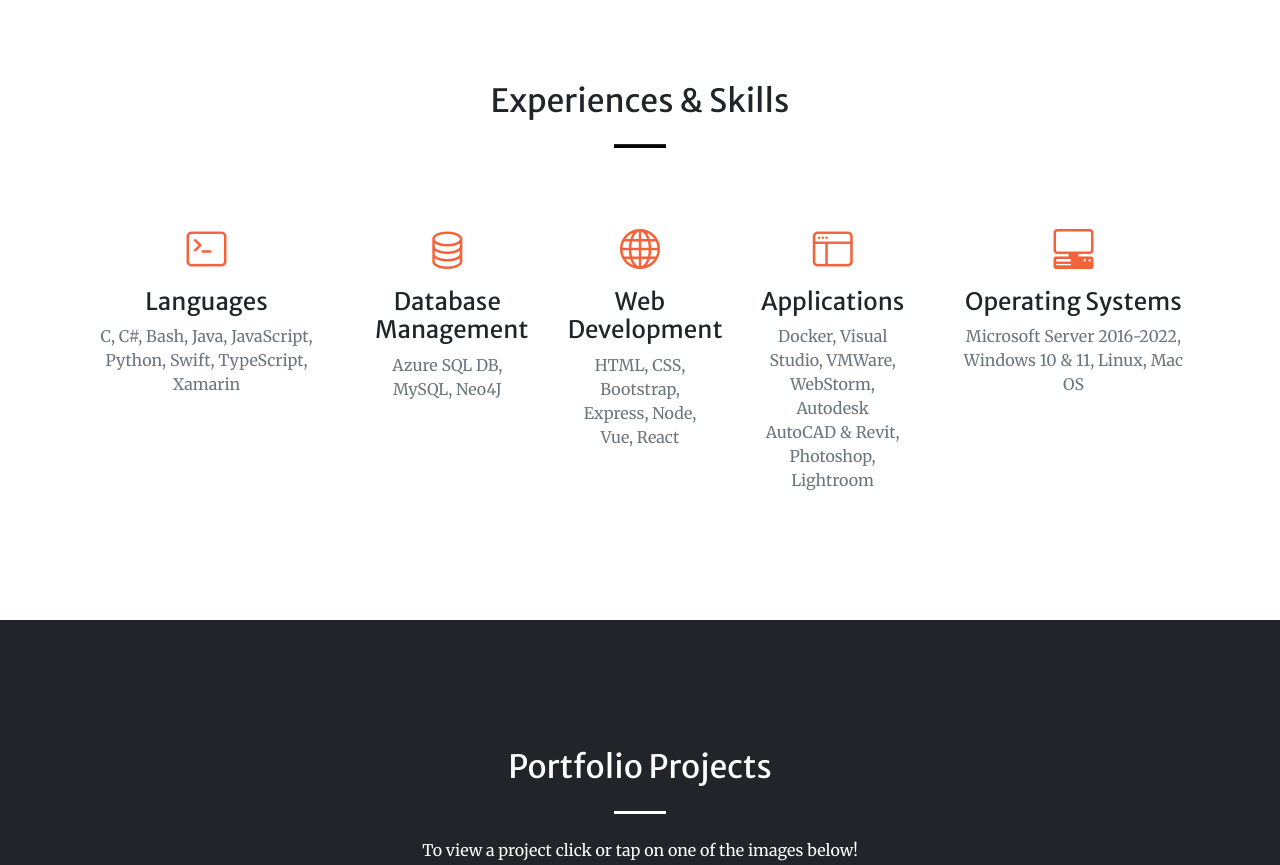
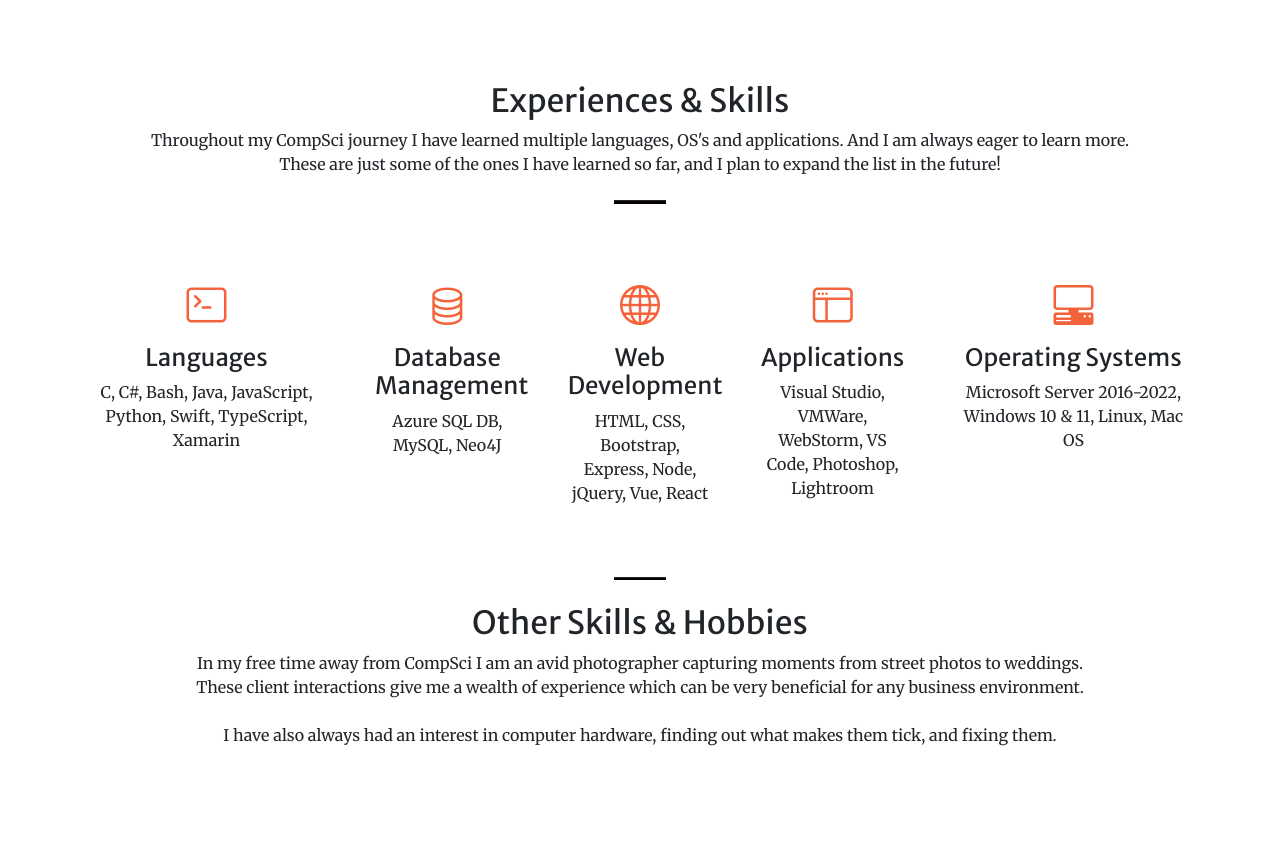
Before and after one commit to McWheeling/portfolio, a website: page index.html in a window 1280 px wide. Shown: the part 1300-2165 px from the top of the page. Drawn offline with nearby package versions, Linux system fonts and the light colour scheme; some packages are replaced by stand-ins of ours; a script that the page names is missing.

Commit message:
Add files via upload
Bug fixes and content changes

```diff
--- a/index.html
+++ b/index.html
@@ -83,13 +83,20 @@
         <section class="page-section" id="experiences">
             <div class="container px-4 px-lg-3">
                 <h2 class="text-center mt-0">Experiences & Skills</h2>
+                <div class="col-lg-12 text-center">
+                    <p class="text-dark-75 mb-4">
+                        Throughout my CompSci journey I have learned multiple languages, OS's and applications. And I am always eager to learn more.
+                        <br/>
+                        These are just some of the ones I have learned so far, and I plan to expand the list in the future!
+                    </p>
+                </div>
                 <hr class="divider" />
                 <div class="row gx-4 gx-lg-5">
                     <div class="col-lg-3 col-md-6 text-center">
                         <div class="mt-5">
                             <div class="mb-2"><i class="bi bi-terminal fs-1 text-primary"></i></div>
                             <h3 class="h4 mb-2">Languages</h3>
-                            <p class="text-muted mb-0">
+                            <p class="text-dark mb-4">
                                 C, C#, Bash, Java, JavaScript, Python, Swift, TypeScript, Xamarin
                             </p>
                         </div>
@@ -98,7 +105,7 @@
                         <div class="mt-5">
                             <div class="mb-2"><i class="bi bi-database fs-1 text-primary"></i></div>
                             <h3 class="h4 mb-2">Database Management</h3>
-                            <p class="text-muted mb-0">
+                            <p class="text-dark mb-4">
                                 Azure SQL DB, MySQL, Neo4J
                             </p>
                         </div>
@@ -107,8 +114,8 @@
                         <div class="mt-5">
                             <div class="mb-2"><i class="bi-globe fs-1 text-primary"></i></div>
                             <h3 class="h4 mb-2">Web Development</h3>
-                            <p class="text-muted mb-0">
-                                HTML, CSS, Bootstrap, Express, Node, Vue, React
+                            <p class="text-dark mb-4">
+                                HTML, CSS, Bootstrap, Express, Node, jQuery, Vue, React
                             </p>
                         </div>
                     </div>
@@ -116,21 +123,33 @@
                         <div class="mt-5">
                             <div class="mb-2"><i class="bi bi-window-sidebar fs-1 text-primary"></i></div>
                             <h3 class="h4 mb-2">Applications</h3>
-                            <p class="text-muted mb-0">
-                                Docker, Visual Studio, VMWare, WebStorm, Autodesk AutoCAD & Revit, Photoshop, Lightroom
+                            <p class="text-dark mb-4">
+                                Visual Studio, VMWare, WebStorm, VS Code, Photoshop, Lightroom
                             </p>
                         </div>
                     </div>
-
                     <div class="col-lg-3 col-md-6 text-center">
                         <div class="mt-5">
                             <div class="mb-2"><i class="bi bi-pc-display-horizontal fs-1 text-primary"></i></div>
                             <h3 class="h4 mb-2">Operating Systems</h3>
-                            <p class="text-muted mb-0">
+                            <p class="text-dark mb-4">
                                 Microsoft Server 2016-2022, Windows 10 & 11, Linux, Mac OS
                             </p>
                         </div>
                     </div>
+                </div>
+                <br/>
+                <hr class="divider" />
+                <h2 class="text-center mt-0">Other Skills & Hobbies</h2>
+                <div class="col-lg-12 text-center">
+                    <p class="text-dark-75 mb-4">
+                        In my free time away from CompSci I am an avid photographer capturing moments from street photos to weddings.
+                        <br/>
+                        These client interactions give me a wealth of experience which can be very beneficial for any business environment.
+                        <br/>
+                        <br/>
+                        I have also always had an interest in computer hardware, finding out what makes them tick, and fixing them.
+                    </p>
                 </div>
             </div>
         </section>
@@ -141,9 +160,7 @@
             <div class="container px-4 px-lg-5 text-center">
                 <h2 class="mb-2">Portfolio Projects</h2>
                 <hr class="divider divider-light" />
-                <p class="p-lg-0 bg-dark text-white mb-5">
-                    To view a project click or tap on one of the images below!
-                </p>
+                <h5 class="p-lg-0 bg-dark text-white mb-5">To view a project click or tap on one of the images below!</h5>
                 <a class="btn btn-light btn-xl mb-auto" href="https://github.com/McWheeling">View my Github Repository <i class="bi bi-github"></i></a>
             </div>
         </section>
@@ -365,7 +382,7 @@
             <div class="container px-4 px-lg-5">
                 <div class="row gx-4 gx-lg-5 justify-content-center">
                     <div class="col-lg-8 col-xl-6 text-center">
-                        <h2 class="mt-0">Get In Contact With Me!</h2>
+                        <h2 class="mt-0">Contact Information</h2>
                         <hr class="divider divider-dark" />
                     </div>
                 </div>
@@ -419,7 +436,7 @@
         <footer class="bg-dark text-white py-5">
             <div class="container px-4 px-lg-5">
                 <div class="text-light small text-center">
-                    Last edited April 17, 2024 - Jared Striemer
+                    &copy Jared Striemer - April 2024
                 </div>
             </div>
         </footer>
```
Also changed, not shown: assets/img/portfolio/thumbnails/PhotoWebsite_photo1.jpg (added), css/styles.css.
